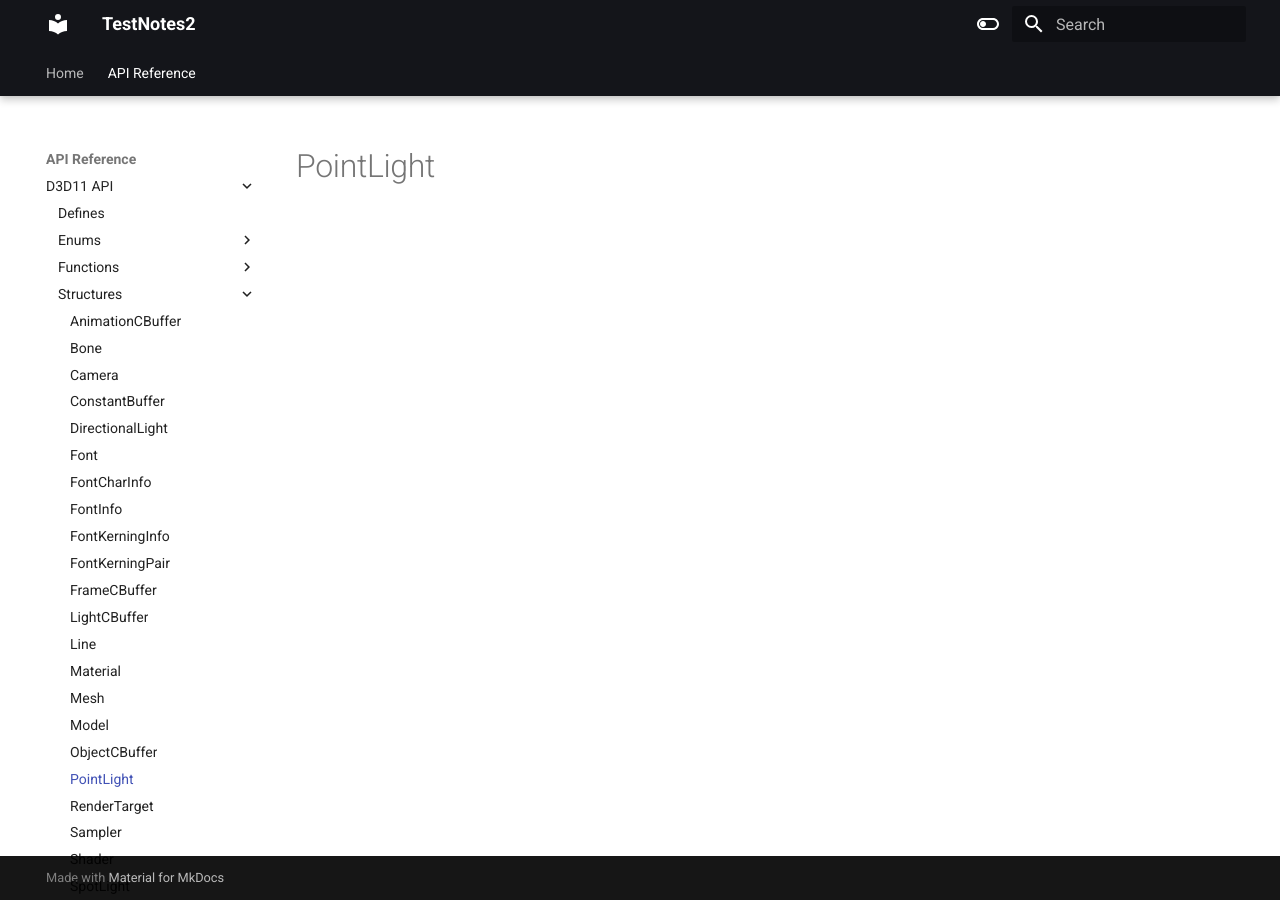
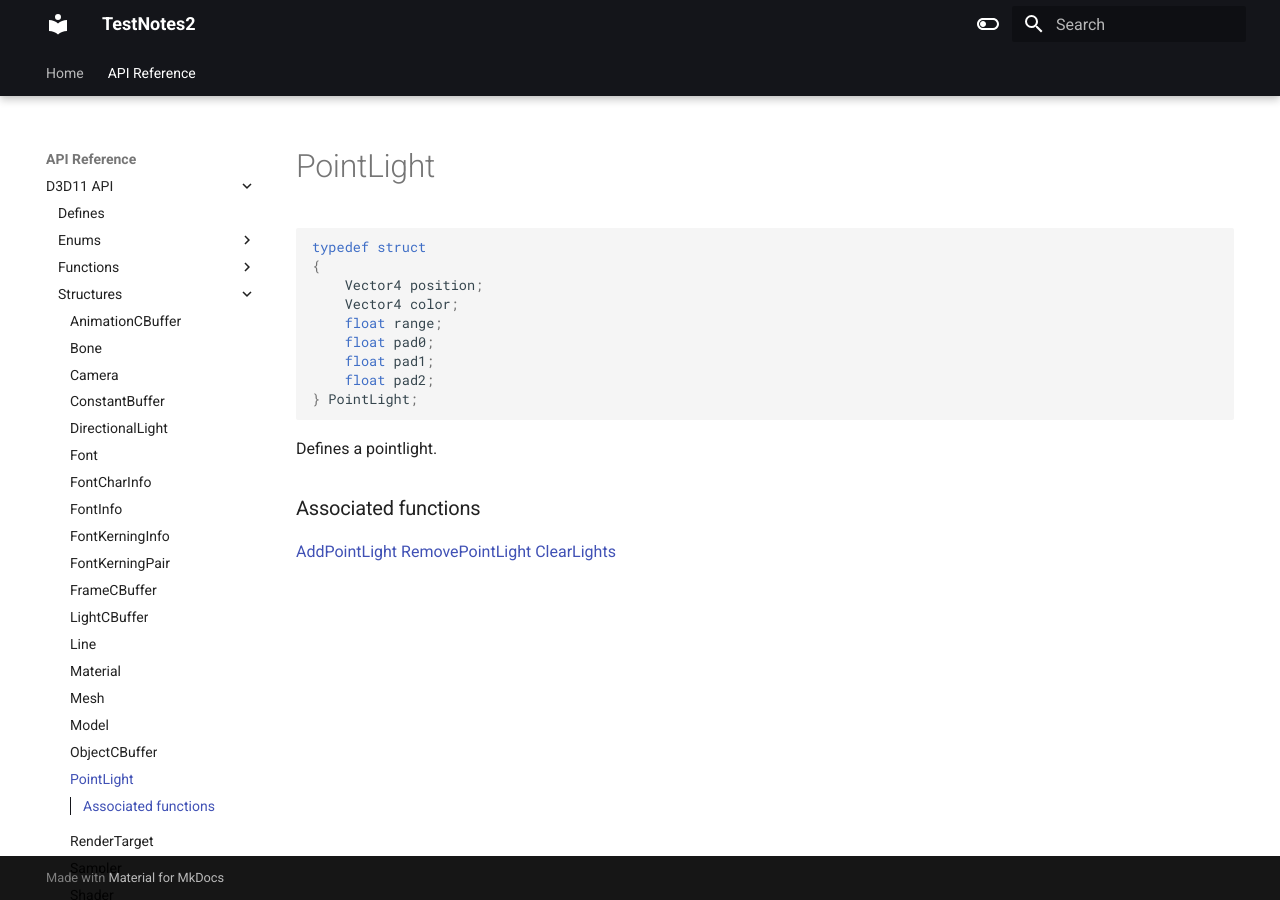
Before and after one commit to erichederstedt/TempEngineDocs, an MkDocs documentation site: the page built from docs/API Reference/D3D11 API/Structures/PointLight.md, in a window 1280 px wide. Built offline with MkDocs 1.6.1 and Material for MkDocs 9.7.7, drawn with Linux system fonts in a browser that asks for light colours.

Commit message:
PUSH NOTE : PointLight.md

````diff
--- a/docs/API Reference/D3D11 API/Structures/PointLight.md
+++ b/docs/API Reference/D3D11 API/Structures/PointLight.md
@@ -1 +1,21 @@
 # PointLight
+
+```c++
+typedef struct
+{
+    Vector4 position;
+    Vector4 color;
+    float range;
+    float pad0;
+    float pad1;
+    float pad2;
+} PointLight;
+```
+
+Defines a pointlight.
+
+
+### Associated functions
+[AddPointLight](../Functions/AddPointLight.md)
+[RemovePointLight](../Functions/RemovePointLight.md)
+[ClearLights](../Functions/ClearLights.md)
````
